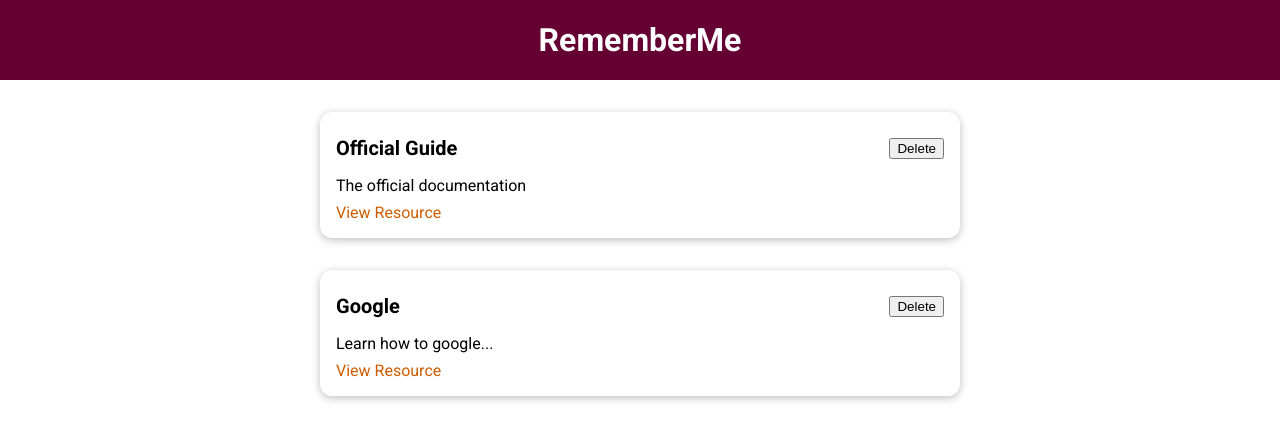
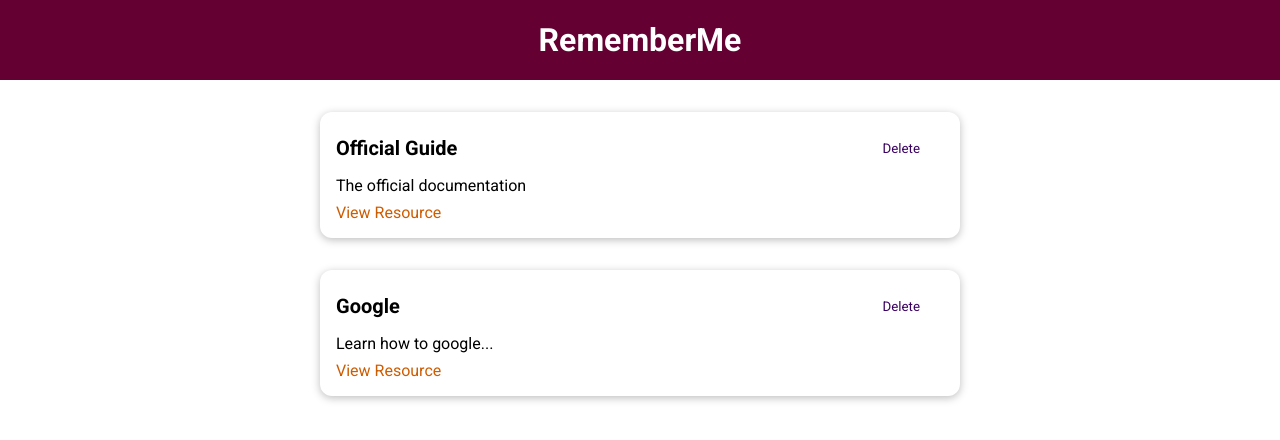
Before and after one commit to giang184/resource-list-vue, a Vue app: page / in a window 1280 px wide. Shown: the top 440 px of the page. Built offline with nearby package versions, Linux system fonts and the light colour scheme.

Commit message:
add button component

```diff
--- a/src/App.vue
+++ b/src/App.vue
@@ -6,6 +6,7 @@
 <script>
 import StoredResources from './components/learning-resources/StoredResource.vue';
 import TheHeader from './components/layouts/TheHeader.vue'
+
 export default {
   components: {
     StoredResources,
--- /dev/null
+++ b/src/components/UI/BaseButton.vue
@@ -0,0 +1,39 @@
+<template>
+  <button :type="type" :class="mode">
+    <slot></slot>
+  </button>
+</template>
+
+<script>
+export default {
+  props: ['type', 'mode']
+}
+</script>
+
+<style scoped>
+  button {
+  padding: 0.75rem 1.5rem;
+  font-family: inherit;
+  background-color: #3a0061;
+  border: 1px solid #3a0061;
+  color: white;
+  cursor: pointer;
+}
+
+button:hover,
+button:active {
+  background-color: #270041;
+  border-color: #270041;
+}
+
+.flat {
+  background-color: transparent;
+  color: #3a0061;
+  border: none;
+}
+
+.flat:hover,
+.flat:active {
+  background-color: #edd2ff;
+}
+</style>
--- a/src/components/learning-resources/LearningResource.vue
+++ b/src/components/learning-resources/LearningResource.vue
@@ -3,7 +3,7 @@
     <base-card>
       <header>
         <h3>{{ title }}</h3>
-        <button>Delete</button>
+        <base-button mode="flat">Delete</base-button>
       </header>
       <p>{{ description }}</p>
       <nav>
--- a/src/main.js
+++ b/src/main.js
@@ -2,7 +2,9 @@
 
 import App from './App.vue';
 import BaseCard from './components/UI/BaseCard.vue'
+import BaseButton from './components/UI/BaseButton.vue'
 
 const app = createApp(App)
 app.component('base-card', BaseCard)
+app.component('base-button', BaseButton)
 app.mount('#app');
```
